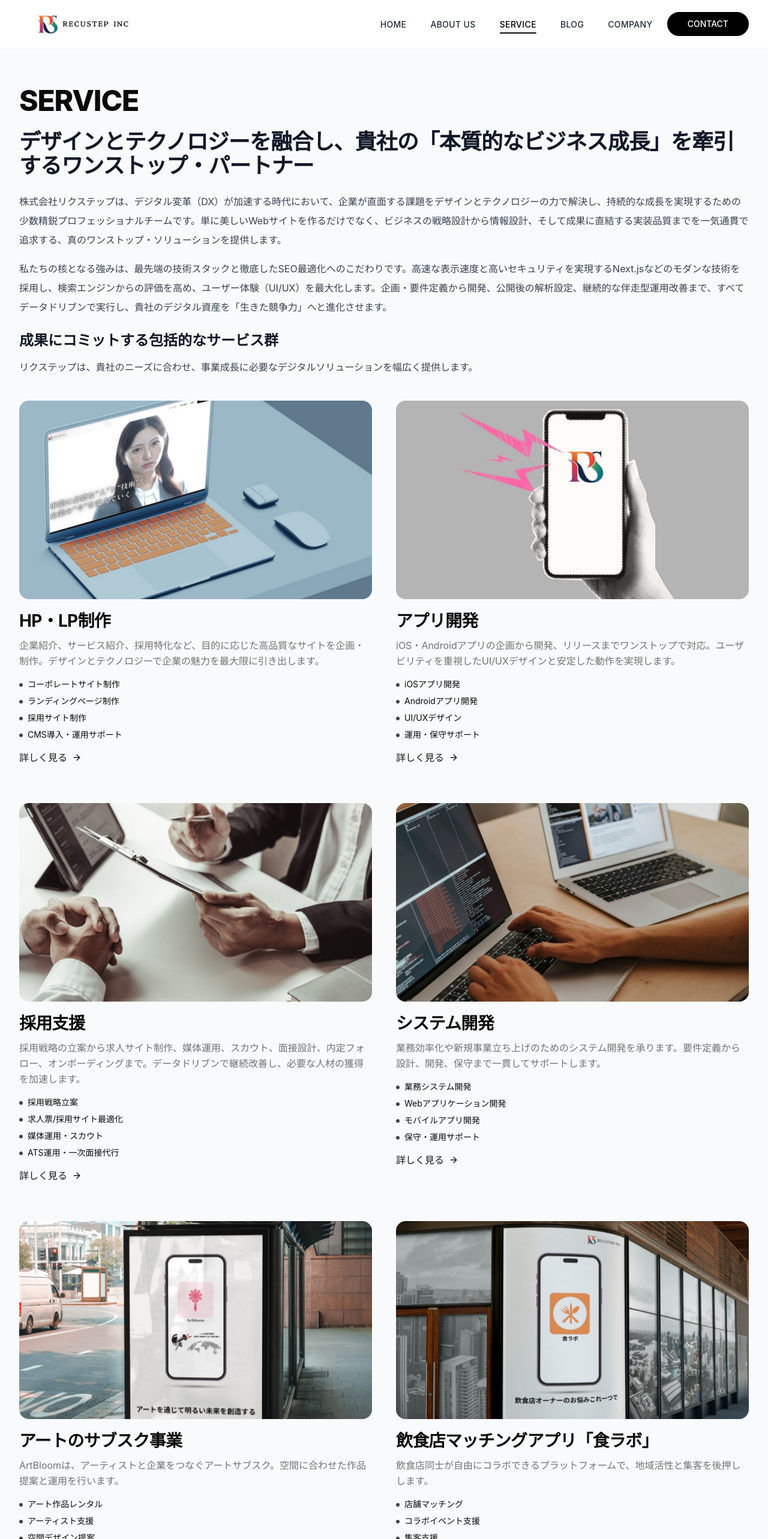
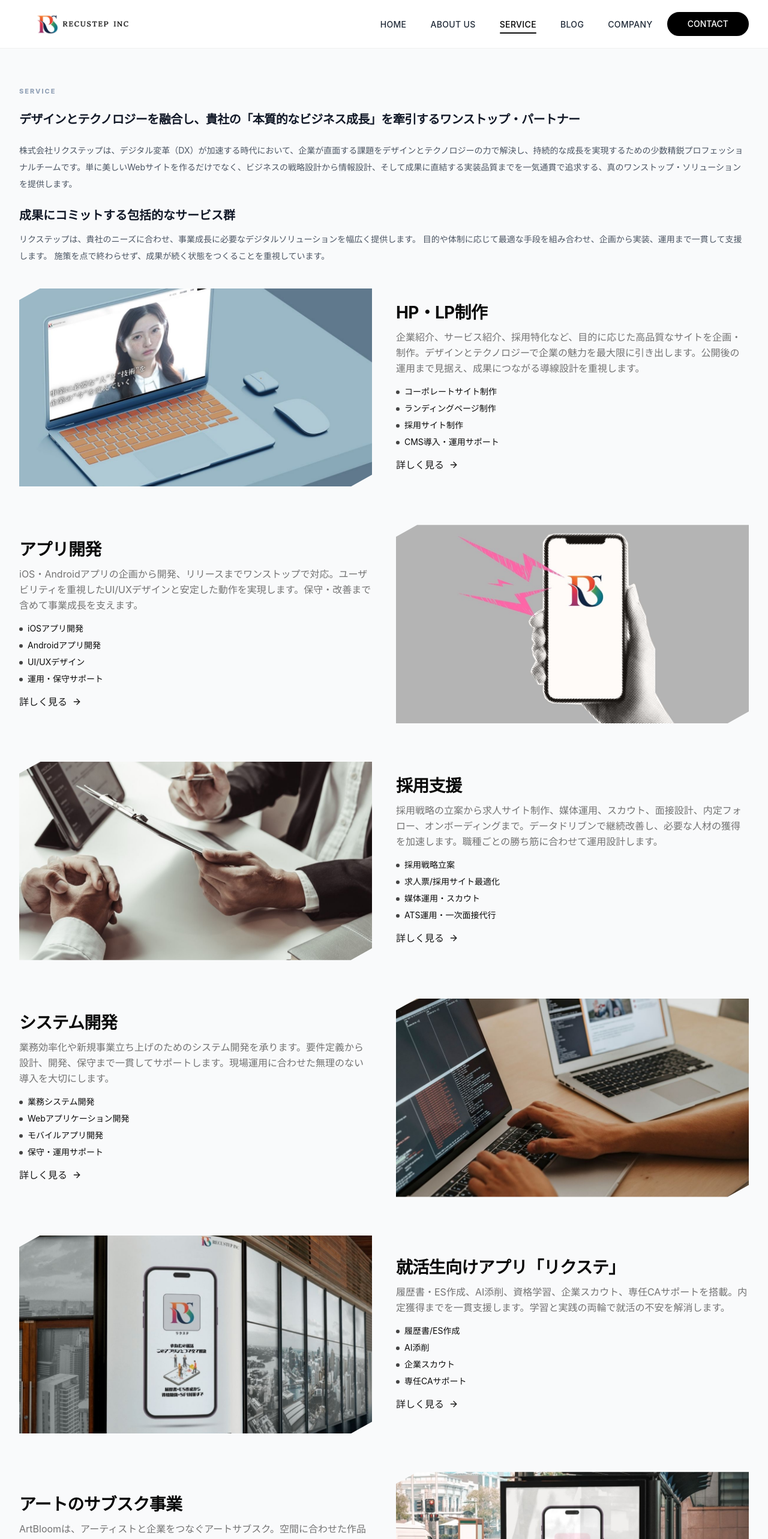
Before and after one commit to Shibayu-11/recustep-hp, a Next.js app: page /services in a window 1280 px wide. Shown: the top 2566 px of the page at 60% size. Built offline with nearby package versions, Linux system fonts and the light colour scheme.

Commit message:
Update site content and layout

```diff
--- a/app/company/page.tsx
+++ b/app/company/page.tsx
@@ -68,7 +68,7 @@ export default function CompanyPage() {
               { icon: <Phone className="h-6 w-6 text-primary" />, title: "電話番号", content: "090-2382-1811" },
               { icon: <Mail className="h-6 w-6 text-primary" />, title: "メールアドレス", content: "info@recustep.com" },
               { icon: <Clock className="h-6 w-6 text-primary" />, title: "営業時間", content: "平日 9:00-20:00" },
-              { icon: <Building2 className="h-6 w-6 text-primary" />, title: "オフィス", content: "堺オフィス\n〒590-0957 大阪府堺市堺区中之町西2-1-22　パルテ堺501号" },
+              { icon: <Building2 className="h-6 w-6 text-primary" />, title: "堺オフィス", content: "〒590-0957 大阪府堺市堺区中之町西2-1-22　パルテ堺501号" },
             ].map((item, i) => (
               <motion.div
                 key={i}
--- a/app/services/page.client.tsx
+++ b/app/services/page.client.tsx
@@ -3,6 +3,7 @@
 import Link from "next/link";
 import Image from "next/image";
 import { ArrowRight } from "lucide-react";
+import { motion } from "framer-motion";
 
 /* ====== サービス定義 ====== */
 const services = [
@@ -10,7 +11,7 @@ const services = [
     id: "hp-lp",
     title: "HP・LP制作",
     description:
-      "企業紹介、サービス紹介、採用特化など、目的に応じた高品質なサイトを企画・制作。デザインとテクノロジーで企業の魅力を最大限に引き出します。",
+      "企業紹介、サービス紹介、採用特化など、目的に応じた高品質なサイトを企画・制作。デザインとテクノロジーで企業の魅力を最大限に引き出します。公開後の運用まで見据え、成果につながる導線設計を重視します。",
     href: "/services/hp-lp",
     features: ["コーポレートサイト制作", "ランディングページ制作", "採用サイト制作", "CMS導入・運用サポート"],
   },
@@ -18,7 +19,7 @@ const services = [
     id: "app-development",
     title: "アプリ開発",
     description:
-      "iOS・Androidアプリの企画から開発、リリースまでワンストップで対応。ユーザビリティを重視したUI/UXデザインと安定した動作を実現します。",
+      "iOS・Androidアプリの企画から開発、リリースまでワンストップで対応。ユーザビリティを重視したUI/UXデザインと安定した動作を実現します。保守・改善まで含めて事業成長を支えます。",
     href: "/services/app-development",
     features: ["iOSアプリ開発", "Androidアプリ開発", "UI/UXデザイン", "運用・保守サポート"],
   },
@@ -26,7 +27,7 @@ const services = [
     id: "recruitment",
     title: "採用支援",
     description:
-      "採用戦略の立案から求人サイト制作、媒体運用、スカウト、面接設計、内定フォロー、オンボーディングまで。データドリブンで継続改善し、必要な人材の獲得を加速します。",
+      "採用戦略の立案から求人サイト制作、媒体運用、スカウト、面接設計、内定フォロー、オンボーディングまで。データドリブンで継続改善し、必要な人材の獲得を加速します。職種ごとの勝ち筋に合わせて運用設計します。",
     href: "/services/recruitment",
     features: ["採用戦略立案", "求人票/採用サイト最適化", "媒体運用・スカウト", "ATS運用・一次面接代行"],
   },
@@ -34,25 +35,25 @@ const services = [
     id: "system",
     title: "システム開発",
     description:
-      "業務効率化や新規事業立ち上げのためのシステム開発を承ります。要件定義から設計、開発、保守まで一貫してサポートします。",
+      "業務効率化や新規事業立ち上げのためのシステム開発を承ります。要件定義から設計、開発、保守まで一貫してサポートします。現場運用に合わせた無理のない導入を大切にします。",
     href: "/services/system",
     features: ["業務システム開発", "Webアプリケーション開発", "モバイルアプリ開発", "保守・運用サポート"],
+  },
+  {
+    id: "recuste",
+    title: "就活生向けアプリ「リクステ」",
+    description:
+      "履歴書・ES作成、AI添削、資格学習、企業スカウト、専任CAサポートを搭載。内定獲得までを一貫支援します。学習と実践の両輪で就活の不安を解消します。",
+    href: "/services/recuste",
+    features: ["履歴書/ES作成", "AI添削", "企業スカウト", "専任CAサポート"],
   },
   {
     id: "artbloom",
     title: "アートのサブスク事業",
     description:
-      "ArtBloomは、アーティストと企業をつなぐアートサブスク。空間に合わせた作品提案と運用を行います。",
+      "ArtBloomは、アーティストと企業をつなぐアートサブスク。空間に合わせた作品提案と運用を行います。ブランド体験を高める演出まで設計します。",
     href: "/services/artbloom",
     features: ["アート作品レンタル", "アーティスト支援", "空間デザイン提案", "イベント企画"],
-  },
-  {
-    id: "syokulab",
-    title: "飲食店マッチングアプリ「食ラボ」",
-    description:
-      "飲食店同士が自由にコラボできるプラットフォームで、地域活性と集客を後押しします。",
-    href: "/services/syokulab",
-    features: ["店舗マッチング", "コラボイベント支援", "集客支援", "実績分析"],
   },
 ];
 
@@ -63,7 +64,7 @@ const heroSrc: Record<string, string> = {
   recruitment: "/images/hero/human.jpg",
   system: "/images/hero/system.jpg",
   artbloom: "/images/hero/artbloom.jpg",
-  syokulab: "/images/hero/shokulab.jpg",
+  recuste: "/images/hero/recuste.jpg",
 };
 
 export default function ServicesPage() {
@@ -72,53 +73,75 @@ export default function ServicesPage() {
       <div className="absolute inset-0 bg-gray-50" />
       <div className="container relative z-10 mx-auto px-4 sm:px-6 lg:px-8 pt-10 md:pt-12 lg:pt-14 pb-20">
         <header className="mt-1 md:mt-2 mb-8">
-          <h1 className="text-left text-4xl sm:text-5xl font-extrabold tracking-tight">SERVICE</h1>
+          <h1 className="text-left text-[11px] tracking-[0.18em] text-slate-400">
+            SERVICE
+          </h1>
 
           <div className="mt-6 space-y-6">
-            <h2 className="text-2xl sm:text-3xl lg:text-4xl font-bold tracking-tight leading-relaxed text-gray-900">
+            <h2 className="text-lg sm:text-xl font-bold tracking-tight leading-relaxed text-gray-900">
               デザインとテクノロジーを融合し、貴社の「本質的なビジネス成長」を牽引するワンストップ・パートナー
             </h2>
 
-            <div className="space-y-4 text-[15px] md:text-[16px] leading-8 text-gray-700">
+            <div className="space-y-4 text-[13px] md:text-[14px] leading-7 text-gray-600">
               <p>
                 株式会社リクステップは、デジタル変革（DX）が加速する時代において、企業が直面する課題をデザインとテクノロジーの力で解決し、持続的な成長を実現するための少数精鋭プロフェッショナルチームです。単に美しいWebサイトを作るだけでなく、ビジネスの戦略設計から情報設計、そして成果に直結する実装品質までを一気通貫で追求する、真のワンストップ・ソリューションを提供します。
-              </p>
-              <p>
-                私たちの核となる強みは、最先端の技術スタックと徹底したSEO最適化へのこだわりです。高速な表示速度と高いセキュリティを実現するNext.jsなどのモダンな技術を採用し、検索エンジンからの評価を高め、ユーザー体験（UI/UX）を最大化します。企画・要件定義から開発、公開後の解析設定、継続的な伴走型運用改善まで、すべてデータドリブンで実行し、貴社のデジタル資産を「生きた競争力」へと進化させます。
               </p>
             </div>
 
             <div className="mt-8">
-              <h3 className="text-xl sm:text-2xl font-bold text-gray-900 mb-3">
+              <h3 className="text-lg sm:text-xl font-bold text-gray-900 mb-3">
                 成果にコミットする包括的なサービス群
               </h3>
-              <p className="text-[15px] md:text-[16px] leading-8 text-gray-700">
+              <p className="text-[13px] md:text-[14px] leading-7 text-gray-600">
                 リクステップは、貴社のニーズに合わせ、事業成長に必要なデジタルソリューションを幅広く提供します。
+                目的や体制に応じて最適な手段を組み合わせ、企画から実装、運用まで一貫して支援します。
+                施策を点で終わらせず、成果が続く状態をつくることを重視しています。
               </p>
             </div>
           </div>
         </header>
 
         <section className="mt-6 md:mt-10">
-          <div className="grid gap-y-14 md:gap-y-16">
-            {chunk2(services).map((row, rIdx) => (
-              <div key={rIdx} className="grid md:grid-cols-2 gap-8 md:gap-10 items-start">
-                {row.map((svc) => (
-                  <article key={svc.id} className="group">
-                    <Link href={svc.href} className="block rounded-2xl overflow-hidden">
-                      <div className="relative w-full aspect-[16/9]">
+          <div className="space-y-14 md:space-y-16">
+            {services.map((svc, idx) => {
+              const reverse = idx % 2 === 1;
+              return (
+                <article
+                  key={svc.id}
+                  className="group grid items-center gap-6 md:gap-10 md:grid-cols-2"
+                >
+                  <motion.div
+                    initial={{ opacity: 0, x: reverse ? 24 : -24 }}
+                    whileInView={{ opacity: 1, x: 0 }}
+                    viewport={{ once: true, margin: "-10% 0px" }}
+                    transition={{ duration: 0.5, ease: "easeOut" }}
+                    className={reverse ? "md:order-2" : "md:order-1"}
+                  >
+                    <Link
+                    href={svc.href}
+                    className="block overflow-hidden"
+                  >
+                    <div
+                      className="relative w-full aspect-[16/9]"
+                      style={{
+                        clipPath:
+                          "polygon(6% 0, 100% 0, 100% 94%, 94% 100%, 0 100%, 0 6%)",
+                      }}
+                    >
                         <Image
                           src={heroSrc[svc.id] ?? "/images/hero/hp.jpg"}
                           alt={svc.title}
                           fill
                           className="object-cover transition-transform duration-500 group-hover:scale-[1.03]"
                           sizes="(max-width: 1024px) 100vw, 50vw"
-                          priority={rIdx === 0}
+                          priority={idx === 0}
                         />
                       </div>
                     </Link>
+                  </motion.div>
 
-                    <h3 className="mt-5 text-2xl md:text-[28px] font-bold tracking-tight">
+                  <div className={reverse ? "md:order-1" : "md:order-2"}>
+                    <h3 className="text-2xl md:text-[28px] font-bold tracking-tight">
                       <Link href={svc.href} className="hover:text-primary transition-colors">
                         {svc.title}
                       </Link>
@@ -140,11 +163,10 @@ export default function ServicesPage() {
                         <ArrowRight className="ml-2 h-4 w-4" />
                       </Link>
                     </div>
-                  </article>
-                ))}
-                {row.length === 1 && <div className="hidden md:block" />}
-              </div>
-            ))}
+                  </div>
+                </article>
+              );
+            })}
           </div>
         </section>
 
@@ -155,10 +177,3 @@ export default function ServicesPage() {
 }
 
 /* 2つずつに分割 */
-function chunk2<T>(arr: T[]): T[][] {
-  const out: T[][] = [];
-  for (let i = 0; i < arr.length; i += 2) {
-    out.push(arr.slice(i, i + 2));
-  }
-  return out;
-}
--- a/app/terms/page.tsx
+++ b/app/terms/page.tsx
@@ -74,10 +74,9 @@ export default function TermsPage() {
                       <div className="flex items-start gap-2">
                         <MapPin className="h-4 w-4 text-gray-400 mt-1" />
                         <div>
-                          <h3 className="font-semibold text-gray-900 mb-2">所在地</h3>
+                          <h3 className="font-semibold text-gray-900 mb-2">オフィス</h3>
                           <p className="text-gray-600">
-                            大阪府和泉市<br />
-                            （詳細住所はお問い合わせ時にお知らせいたします）
+                            〒590-0957 大阪府堺市堺区中之町西2-1-22　パルテ堺501号
                           </p>
                         </div>
                       </div>
--- a/components/layout/FixedBottomFooter.tsx
+++ b/components/layout/FixedBottomFooter.tsx
@@ -54,10 +54,10 @@ export default function FixedBottomFooter() {
               </li>
               <li>
                 <Link
-                  href="/services/syokulab"
+                  href="/services/recuste"
                   className="text-gray-300 hover:text-white transition-colors text-sm"
                 >
-                  飲食店支援アプリ「食ラボ」
+                  就活生向けアプリ「リクステ」
                 </Link>
               </li>
             </ul>
--- a/components/sections/CEOMessage.tsx
+++ b/components/sections/CEOMessage.tsx
@@ -21,10 +21,10 @@ export default function CEOMessage() {
       />
 
       <div className="relative text-center mb-12 md:mb-20 px-6">
-        <p className="text-[13px] tracking-[0.2em] font-semibold text-[#D46A3A] mb-3">
+        <p className="text-[11px] tracking-[0.18em] font-semibold text-[#D46A3A] mb-3">
           CEO MESSAGE
         </p>
-        <h2 className="text-3xl md:text-5xl font-bold text-slate-800 leading-tight">
+        <h2 className="text-xl md:text-2xl font-bold text-slate-800 leading-tight">
           テクノロジーと構造で社会を前へ
         </h2>
       </div>
@@ -42,7 +42,7 @@ export default function CEOMessage() {
           </div>
         </div>
 
-        <div className="relative text-slate-700 leading-relaxed text-[15px] md:text-base space-y-5">
+        <div className="relative text-slate-600 leading-relaxed text-[13px] md:text-[14px] space-y-5">
           <p>
             リクステップは、テクノロジーと人間力を軸に、
             <span className="font-semibold">
--- a/components/sections/Columns.tsx
+++ b/components/sections/Columns.tsx
@@ -16,7 +16,7 @@ export default function Columns() {
     className="text-center mt-0"
 >
     <section id="columns"
-      className="relative pt-8 pb-8 overflow-hidden"
+      className="relative bg-white pt-8 pb-8 overflow-hidden"
     >
         <div className="container mx-auto px-4 sm:px-6 lg:px-8">
             <Card className="bg-background/50 backdrop-blur-sm border-0 shadow-lg">
--- a/components/sections/Contact.tsx
+++ b/components/sections/Contact.tsx
@@ -7,9 +7,7 @@ import Link from "next/link";
 
 export default function Contact() {
   return (
-    <section id="contact" className="relative py-24 overflow-hidden">
-      {/* Simple light gray background */}
-      <div className="absolute inset-0 bg-gradient-to-br from-gray-50 to-blue-50/30" />
+    <section id="contact" className="relative bg-white py-24 overflow-hidden">
 
       <div className="container mx-auto px-4 sm:px-6 lg:px-8 relative z-10">
         <div className="max-w-4xl mx-auto text-center">
--- a/components/sections/Services.tsx
+++ b/components/sections/Services.tsx
@@ -71,6 +71,15 @@ const services: Svc[] = [
     illustration: "/images/services/system-development.png",
   },
   {
+    id: "artbloom",
+    titleEn: "ARTBLOOM",
+    titleJp: "アートのサブスク",
+    description:
+      "空間やブランドに合わせた作品を定期交換で提供。アーティストと企業をつなぎ価値を生み出します。",
+    href: "/services/artbloom",
+    illustration: "/images/services/artbloom-service.png",
+  },
+  {
     id: "recuste",
     titleEn: "RECUSTE",
     titleJp: "就活生向けアプリ\n「リクステ」",
@@ -78,15 +87,6 @@ const services: Svc[] = [
       "履歴書・ES作成、AI添削、資格学習、企業スカウト機能を搭載。専任CAが伴走し、内定獲得までを一貫支援します。",
     href: "/services/recuste",
     illustration: "/images/services/recuste-service.png",
-  },
-  {
-    id: "artbloom",
-    titleEn: "ARTBLOOM",
-    titleJp: "アートのサブスク",
-    description:
-      "空間やブランドに合わせた作品を定期交換で提供。アーティストと企業をつなぎ価値を生み出します。",
-    href: "/services/artbloom",
-    illustration: "/images/services/artbloom-service.png",
   },
 ];
 
@@ -197,8 +197,6 @@ const services: Svc[] = [
    PC 用カード（既存のまま・変更しない）
    ========================================================= */
 function DesktopServiceCard({ s, priority = false }: { s: Svc; priority?: boolean }) {
-  const fixedFontSize = 24;
-
   return (
     <motion.article
       initial={{ opacity: 0, y: 18 }}
@@ -231,10 +229,7 @@ function DesktopServiceCard({ s, priority = false }: { s: Svc; priority?: boolea
             <div className="px-6 sm:px-7 md:px-8 w-full">
               <div className="-ml-3 sm:-ml-4 md:-ml-5 lg:-ml-6">
                 <p className="text-[13px] md:text-sm text-gray-500 font-medium">{s.titleJp}</p>
-                <h3
-                  style={{ fontSize: fixedFontSize }}
-                  className="mt-1 md:mt-2 font-extrabold tracking-normal leading-[1.12] whitespace-pre-line break-normal text-black"
-                >
+                <h3 className="mt-1 md:mt-2 font-extrabold tracking-normal leading-[1.12] whitespace-pre-line break-normal text-black text-[24px]">
                   {s.titleEn}
                 </h3>
               </div>
@@ -269,8 +264,8 @@ const mobileOrder: string[] = [
   "app-development",  // アプリ開発
   "recruitment",      // 採用支援
   "system",           // システム開発
+  "artbloom",         // アート
   "recuste",          // リクステ
-  "artbloom",         // アート
 ];
 
 export default function Service() {
@@ -287,25 +282,25 @@ export default function Service() {
       <div className="container mx-auto px-4 sm:px-6 lg:px-8">
         {/* 見出し・リード文 */}
         <div className="mb-4 md:mb-6 space-y-6">
-          <p className="text-xs tracking-[0.2em] text-slate-500">
+          <p className="text-[10px] tracking-[0.18em] text-slate-400">
             SERVICE
           </p>
 
           <div>
-            <h2 className="text-[26px] md:text-[30px] lg:text-[32px] font-bold leading-snug text-slate-900">
+            <h2 className="text-[22px] md:text-[24px] lg:text-[26px] font-semibold leading-snug text-slate-900">
               デザインとテクノロジーを融合し、<br />
               貴社の「本質的なビジネス成長」を<br className="md:hidden" />
               牽引するワンストップ・パートナー
             </h2>
           </div>
 
-          <p className="text-sm md:text-[15px] leading-relaxed text-slate-700">
+          <p className="text-[13px] md:text-[14px] leading-relaxed text-slate-600">
             採用、生産性、業務設計、教育、ブランド。<br />
             分野は違っても、向き合う本質は一つ。<br />
             成長が続く仕組みを設計すること。
           </p>
 
-          <p className="text-sm md:text-[15px] leading-relaxed text-slate-700">
+          <p className="text-[13px] md:text-[14px] leading-relaxed text-slate-600">
             私たちは、答えを外から与える会社ではありません。<br />
             企業の中に入り、課題を言語化し、<br />
             再現性のある成長構造として実装します。
--- a/components/sections/Vision.tsx
+++ b/components/sections/Vision.tsx
@@ -15,7 +15,7 @@ export default function Vision() {
             </p>
 
             <div>
-              <h2 className="text-[26px] md:text-[30px] lg:text-[32px] font-bold leading-snug text-slate-900">
+              <h2 className="text-[20px] md:text-[22px] lg:text-[24px] font-semibold leading-snug text-slate-900">
                 テクノロジー×実行力で、<br />
                 <span className="inline-block whitespace-normal md:whitespace-nowrap">
                   日本の成長をもう一度、加速させる。
```
Also changed, not shown: app/about/page.tsx (+42 -35 lines), app/columns/page.client.tsx (+10 -2 lines).
